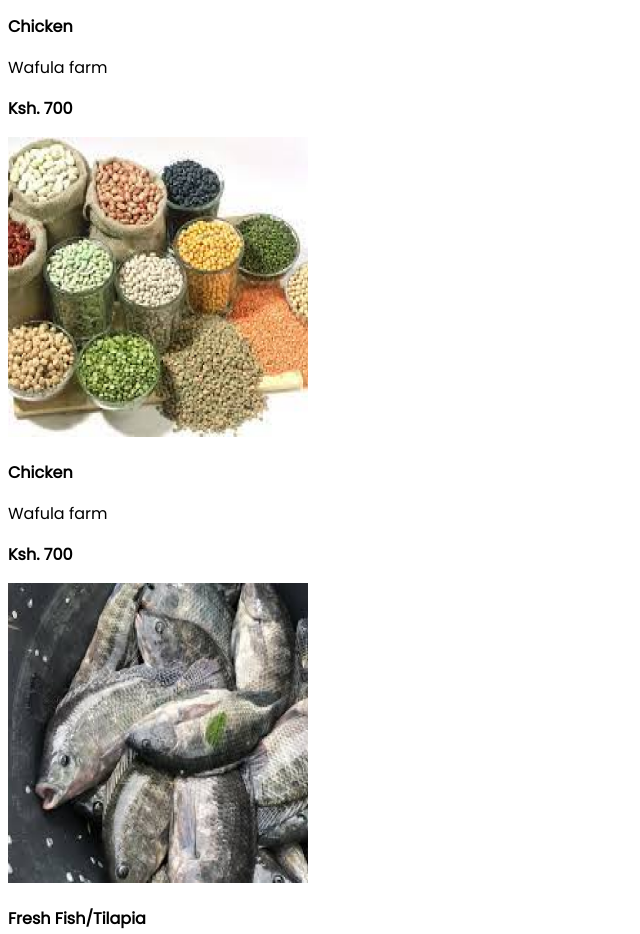
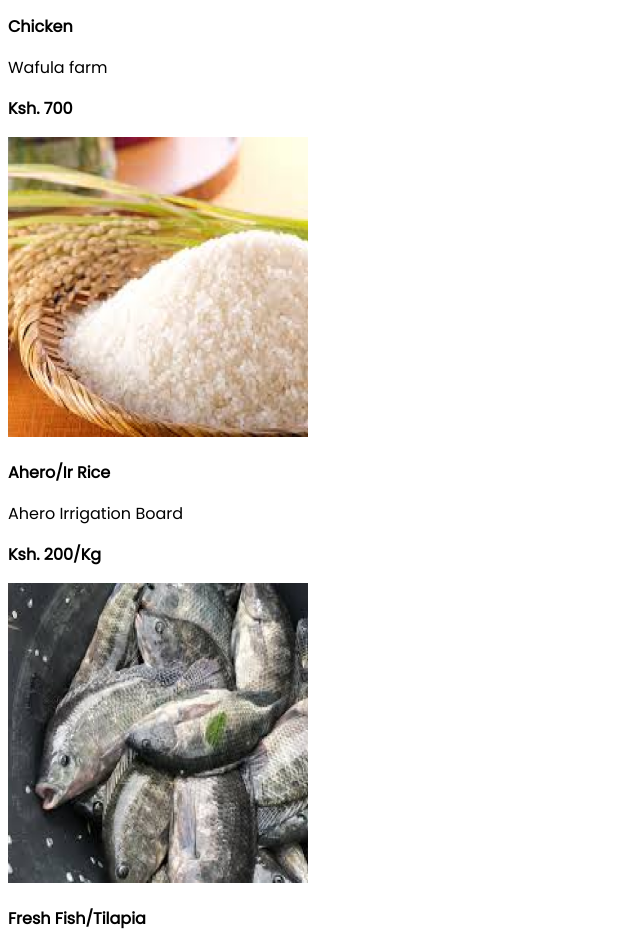
Before and after one commit to sialotobiko/Moringa-IP-Week-2, a plain HTML site: page index.html in a window 1280 px wide. Shown: the part 3320-4254 px from the top of the page, without its empty margins (0-640 px from the left). Drawn offline with Linux system fonts and the light colour scheme.

Commit message:
This commit will edit another image and text below it

```diff
--- a/index.html
+++ b/index.html
@@ -121,11 +121,11 @@
             <p id="owner">Wafula farm</p>
             <p id="price">Ksh. 700</p>
         </div>
-        <div id="cereals">
-            <img id="productimg" src="/assets/images/image 4.png">
-            <p id="desc">Chicken</p>
-            <p id="owner">Wafula farm</p>
-            <p id="price">Ksh. 700</p>
+        <div id="rice">
+            <img id="productimg" src="/assets/images/Rectangle 7.png">
+            <p id="desc">Ahero/Ir Rice</p>
+            <p id="owner">Ahero Irrigation Board</p>
+            <p id="price">Ksh. 200/Kg</p>
         </div>
         <div id="fish">
             <img id="productimg" src="/assets/images/image 5.png">
```
